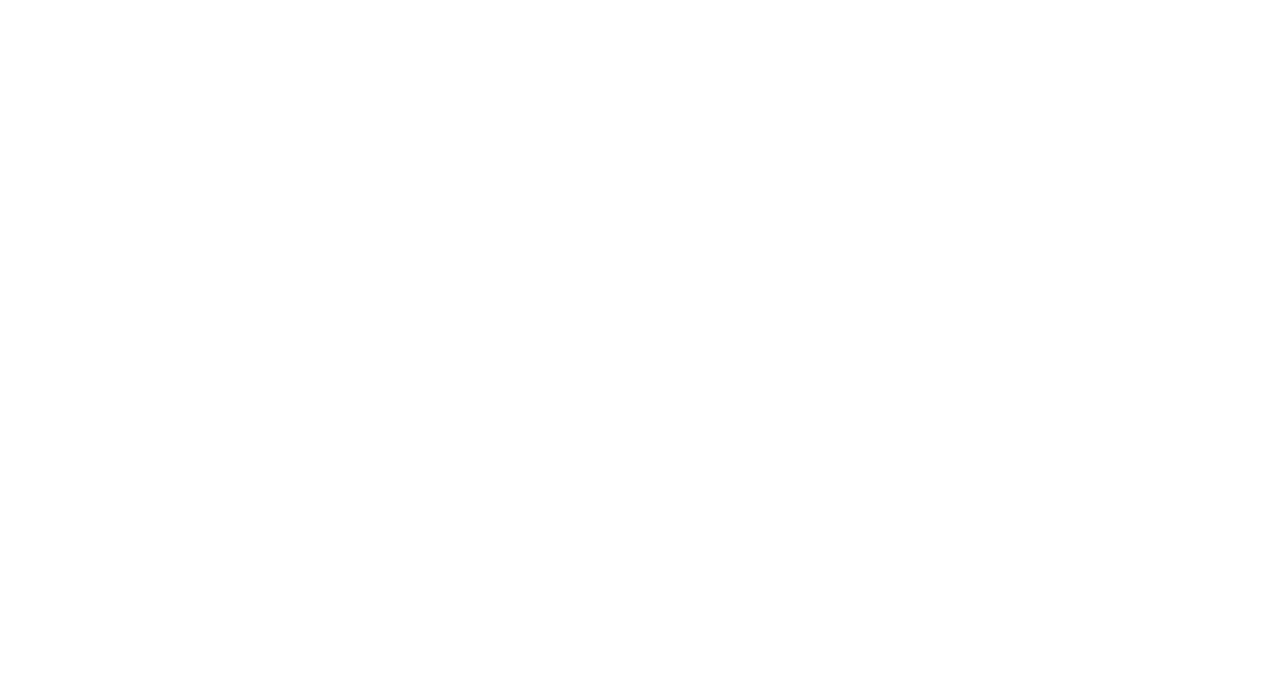
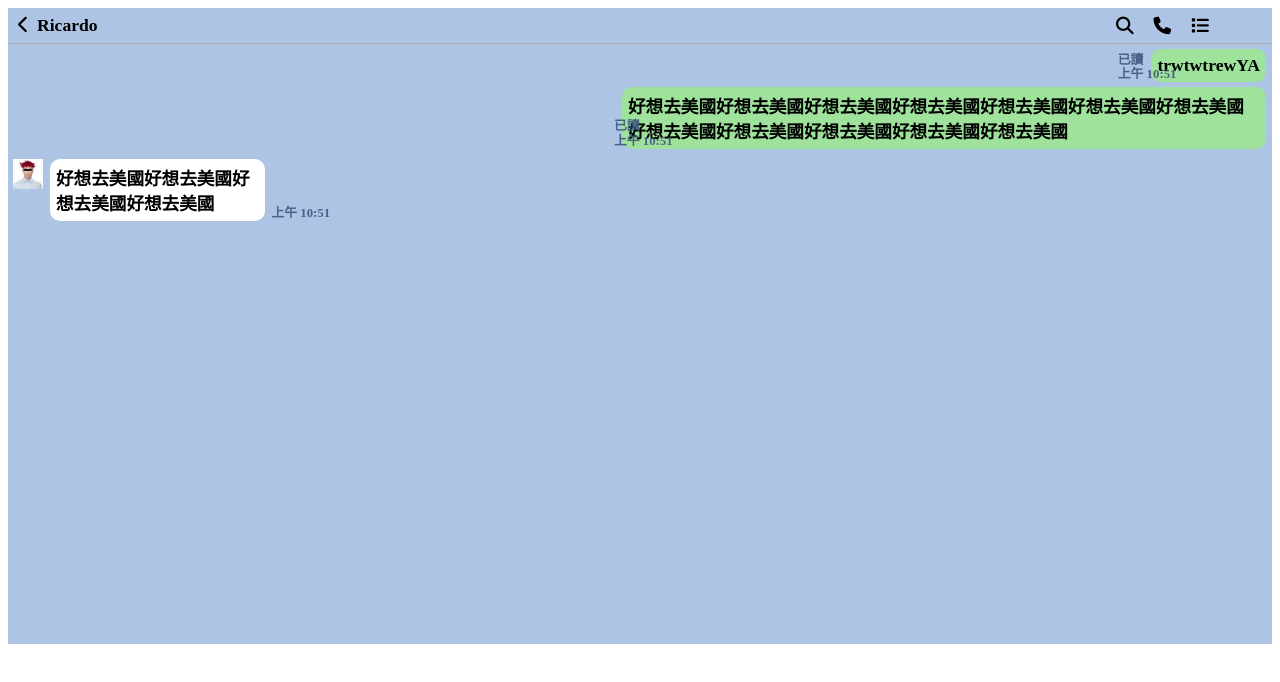
Before and after one commit to QiuBingCheng/javascript-practice, a plain HTML site: page src/003.html in a window 1280 px wide. Drawn offline with nearby package versions, Linux system fonts and the light colour scheme.

```diff
--- a/src/003.html
+++ b/src/003.html
@@ -0,0 +1,217 @@
+<!DOCTYPE html>
+<html lang="en">
+
+<head>
+    <meta charset="UTF-8">
+    <meta name="viewport" content="width=device-width, initial-scale=1.0">
+    <title>002 to-do-list</title>
+    <script src="https://kit.fontawesome.com/699f943a60.js" crossorigin="anonymous"></script>
+    <style>
+        body {
+            font-family: Microsoft JhengHei;
+            font-weight: 800;
+            font-size: 1.1rem;
+        }
+
+        .wrapper {
+            width: 100%;
+            height: 100%;
+        }
+
+        .nav-container {
+            height: 35px;
+            width: 100%;
+            border-bottom: 1px solid #aaa;
+            align-items: center;
+            display: flex;
+            background-color: rgba(140, 171, 217, 0.7);
+        }
+
+        .nav-left-container {
+            width: 60%;
+        }
+
+        .nav-right-container {
+            width: 35%;
+        }
+
+        .nav-right-item {
+            float: right;
+            margin-left: 20px;
+            display: block;
+        }
+
+        .left-icon {
+            margin-left: 10px;
+        }
+
+        .user-name {
+            margin-left: 8px;
+            color: black;
+            font-weight: 800;
+        }
+
+        .main-container {
+            height: 600px;
+            background-color: rgba(140, 171, 217, 0.7);
+        }
+
+        .msg-wrapper {
+            display: block;
+            position: relative;
+            padding-top: 5px;
+        }
+
+
+        .status-text {
+            color: rgba(61, 87, 124, 0.9);
+            font-size: 0.8rem;
+        }
+
+        .left-msg-container {
+            margin-top: 5px;
+            margin-left: 5px;
+            position: absolute;
+            left: 0;
+        }
+
+        .left-msg-wrapper {
+            margin-left: 10px;
+        }
+
+        .user-img {
+            width: 30px;
+            float: left;
+        }
+
+        .msg-text {
+            padding: 6px;
+            max-width: 50%;
+            border-radius: 10px;
+        }
+
+        .left-msg-text {
+            float: left;
+            margin-left: 7px;
+            background-color: white;
+        }
+
+        .left-msg-status-wrapper {
+            float: left;
+            margin-left: 6px;
+            text-align: left;
+        }
+
+        .left-msg-date {
+            position: absolute;
+            bottom: 0px;
+        }
+
+        .right-msg-date {
+            position: absolute;
+            bottom: 0px;
+        }
+
+        .right-msg-text {
+            float: right;
+            margin-right: 6px;
+            background-color: rgba(157, 230, 148, 0.9);
+        }
+
+        .right-msg-status {
+            position: absolute;
+            bottom: 15px;
+        }
+
+        .right-msg-status-wrapper {
+            float: right;
+            margin-right: 8px;
+            text-align: right;
+        }
+    </style>
+</head>
+
+<body>
+    <div id="root">
+        <script src="https://cdn.jsdelivr.net/npm/@babel/standalone/babel.min.js"></script>
+        <!-- 引入 React 和 ReactDOM 的 JavaScript 文件 -->
+        <script src="https://cdn.jsdelivr.net/npm/react@17/umd/react.development.js"></script>
+        <script src="https://cdn.jsdelivr.net/npm/react-dom@17/umd/react-dom.development.js"></script>
+        <script type="text/babel">
+
+            const { useState, useEffect, useRef } = React;
+
+            const NavArea = () => {
+
+                return (
+                    <div className={'nav-container'}>
+                        <div className={'nav-left-container'}>
+                            <i className="fa-solid fa-chevron-left left-icon"></i>
+                            <span className="user-name">Ricardo</span>
+                        </div>
+                        <div className={"nav-right-container"}>
+                            <i className="fas fa-list nav-right-item"></i>
+                            <i className="fas fa-phone nav-right-item"></i>
+                            <i className="fas fa-search nav-right-item"></i>
+                        </div>
+                    </div >
+
+                )
+            }
+
+            const MainArea = () => {
+                return (
+                    <div className={'main-container'}>
+
+                        <div className={'msg-wrapper'}>
+                            <div className="right-msg-container">
+                                <div className="msg-text right-msg-text">trwtwtrewYA</div>
+                                <div className="right-msg-status-wrapper status-text">
+                                    <div className="msg-status">已讀</div>
+                                    <div className="right-msg-date">上午 10:51</div>
+                                </div>
+                                <div style={{ clear: "both" }}></div>
+                            </div>
+                        </div>
+
+                        <div className={'msg-wrapper'}>
+                            <div className="right-msg-container">
+                                <div className="msg-text right-msg-text">好想去美國好想去美國好想去美國好想去美國好想去美國好想去美國好想去美國好想去美國好想去美國好想去美國好想去美國好想去美國</div>
+                                <div className="right-msg-status-wrapper status-text">
+                                    <div className="right-msg-status">已讀</div>
+                                    <div className="right-msg-date">上午 10:51</div>
+                                </div>
+                                <div style={{ clear: "both" }}></div>
+                            </div>
+                        </div>
+
+
+                        <div className={'msg-wrapper'}>
+                            <div className="left-msg-container">
+                                <img src="image/user.jpg" className="user-img"></img>
+                                <span className="msg-text left-msg-text">好想去美國好想去美國好想去美國好想去美國</span>
+                                <div className="left-msg-status-wrapper status-text">
+                                    <div className="left-msg-date">上午 10:51</div>
+                                </div>
+                            </div>
+                        </div>
+
+                    </div >
+                )
+            }
+
+            const App = () => {
+                return (
+                    <div className={"wrapper"}>
+                        <NavArea />
+                        <MainArea />
+                    </div >
+                );
+            };
+
+            ReactDOM.render(<App />, document.getElementById('root'));
+        </script>
+    </div>
+</body>
+
+</html>
```
Also changed, not shown: src/index.html (+1 -0 lines), src/image/user.jpg (added), 1 other file.
